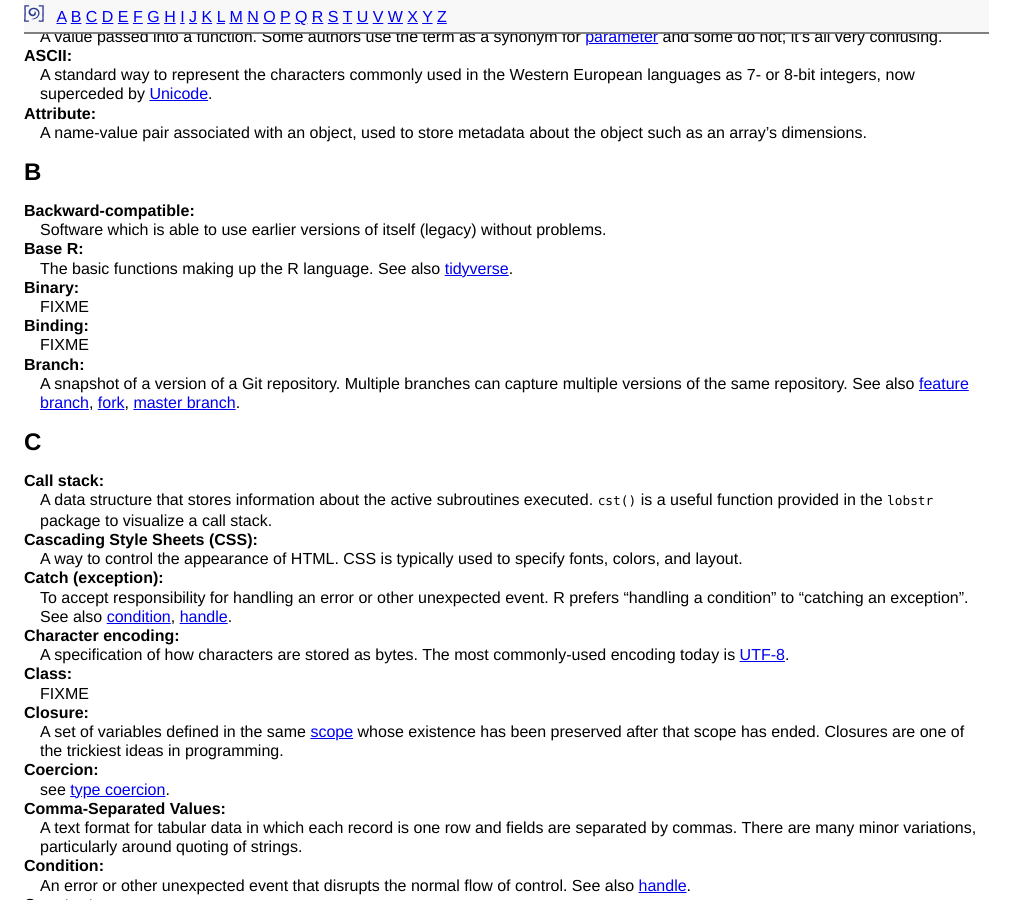
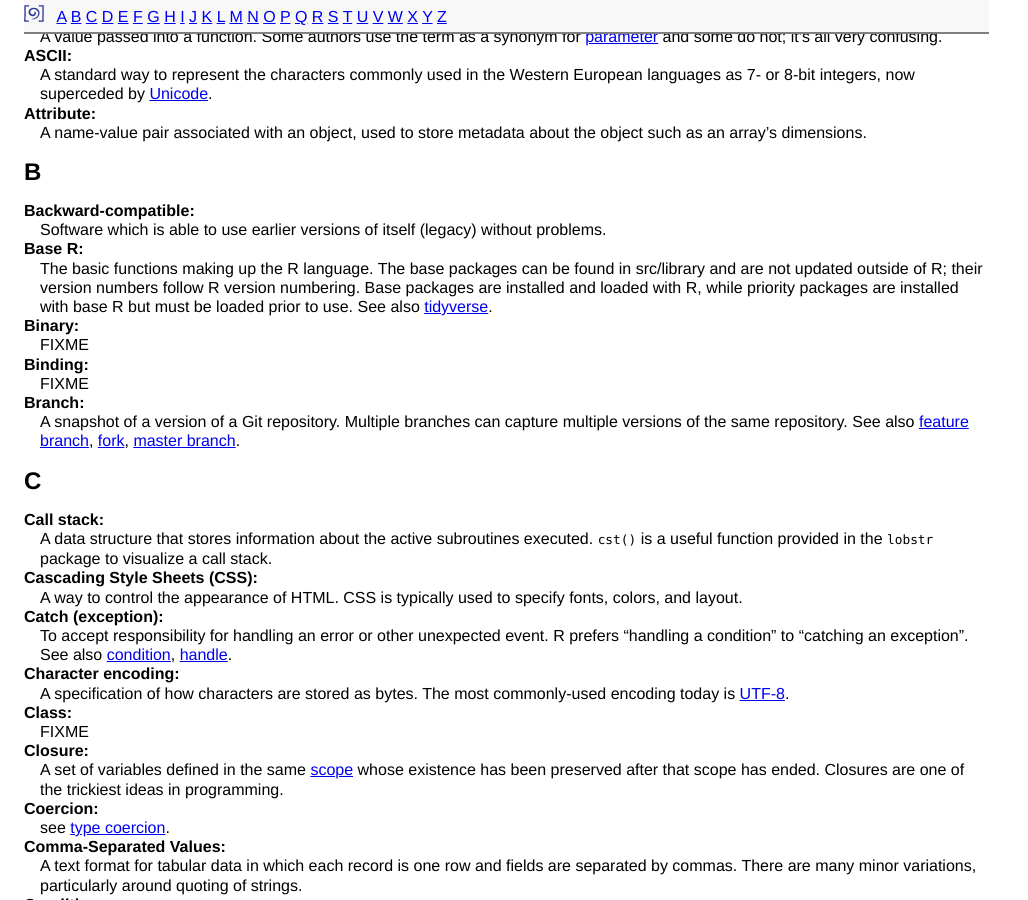
Before and after one commit to rstudio-education/glossRy, a Jekyll site: the page built from glossary.md, in a window 1280 px wide and 900 px high, scrolled down 382 px. Shown: the whole window, without its empty margins (0-1028 px from the left). Built offline with Jekyll 4.4.1, drawn with Linux system fonts in a browser that asks for light colours; our own code applies the rules of GitHub Pages for plain Markdown files.

Commit message:
Added more information on base R

```diff
--- a/glossary.md
+++ b/glossary.md
@@ -52,7 +52,7 @@ Backward-compatible:
 :   Software which is able to use earlier versions of itself (legacy) without problems.
 
 Base R:
-:   The basic functions making up the R language. See also [tidyverse](#tidyverse).
+:   The basic functions making up the R language. The base packages can be found in src/library and are not updated outside of R; their version numbers follow R version numbering. Base packages are installed and loaded with R, while priority packages are installed with base R but must be loaded prior to use. See also [tidyverse](#tidyverse).
 
 Binary:
 :   FIXME
```
